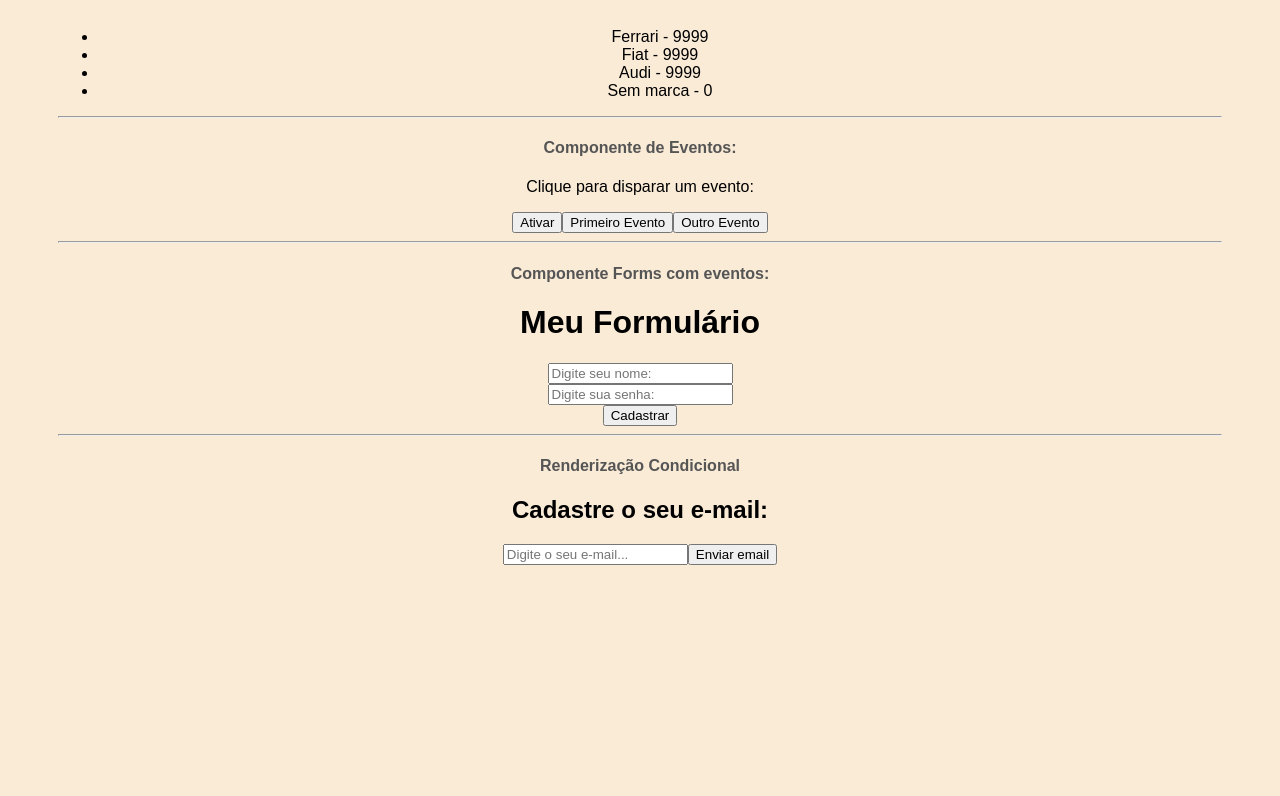
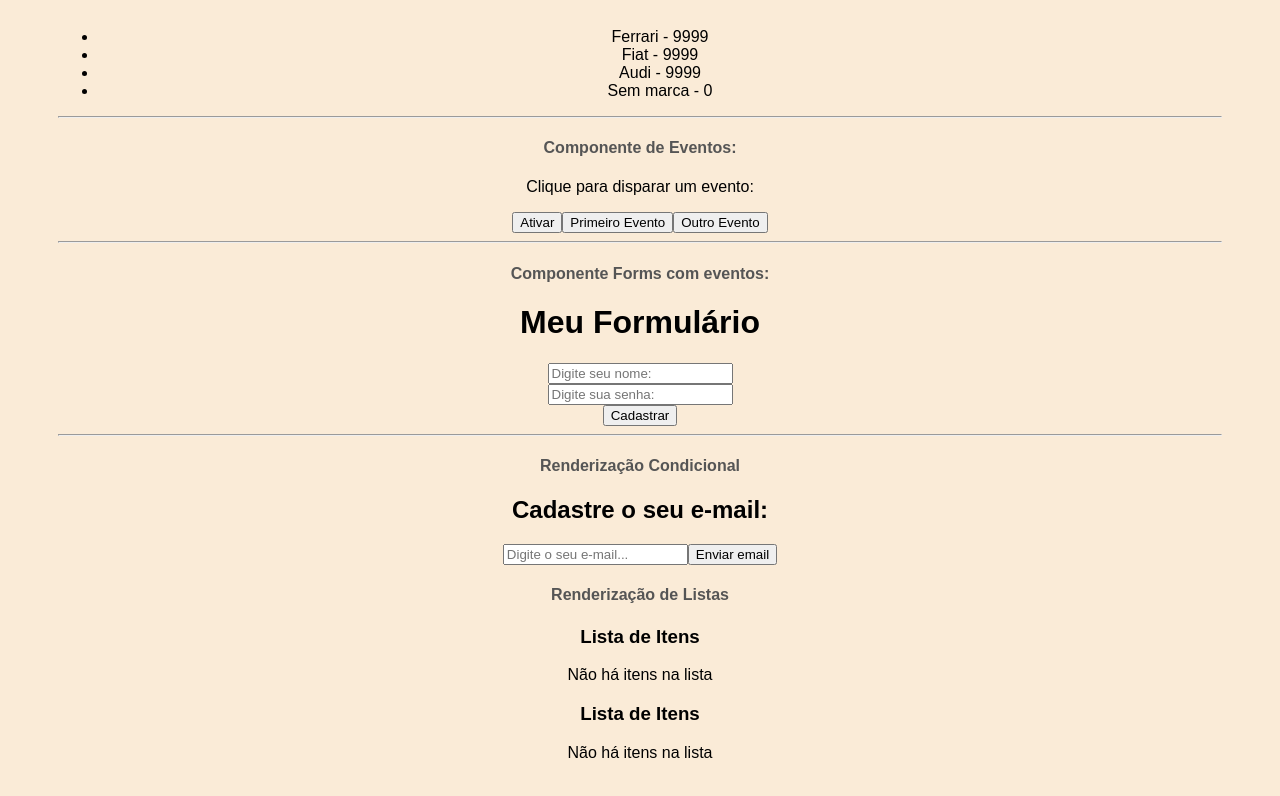
Before and after one commit to N-Skay/react-js-training, a React (Create React App) app: page / in a window 1280 px wide. Shown: the part 1826-2622 px from the top of the page. Before the commit the page ends 2499 px from the top, so only its background shows below. Built offline with nearby package versions, Linux system fonts and the light colour scheme.

Commit message:
Renderização de Listas

```diff
--- a/src/App.js
+++ b/src/App.js
@@ -8,6 +8,7 @@ import ADVPlist from './components/ADVPlist';
 import Evento from './components/Evento';
 import Form from './components/Form';
 import Condicional from './components/Condicional'
+import ListRender from './components/ListRender';
 
 function App() {
 
@@ -15,6 +16,8 @@ function App() {
   const Newname = name.toUpperCase();
   const nome = 'Nome Dinâmico';
   const url = 'https://via.placeholder.com/150'
+
+  const lista = ['React', 'Angular', 'Vue']
 
   function sum(x,y){
     return x+y
@@ -99,6 +102,10 @@ function App() {
       <h4>Renderização Condicional</h4>
       <Condicional/>
 
+      <h4>Renderização de Listas</h4>
+      <ListRender itens={lista}></ListRender>
+      <ListRender itens={[]}></ListRender>
+
     </div>
   );
 }
--- /dev/null
+++ b/src/components/ListRender.js
@@ -0,0 +1,21 @@
+function ListRender({itens}){
+    return(
+        <>
+        <h3>Lista de Itens</h3>
+
+        {
+        itens.lenght > 0 ?
+        (itens.map(
+            (item, index) => (
+                <p key={index}>{item}</p>
+            )))
+        : (
+            <p>Não há itens na lista</p>
+        )
+        }
+
+        </>
+    )
+}
+
+export default ListRender
```
Also changed, not shown: concepts.txt.
